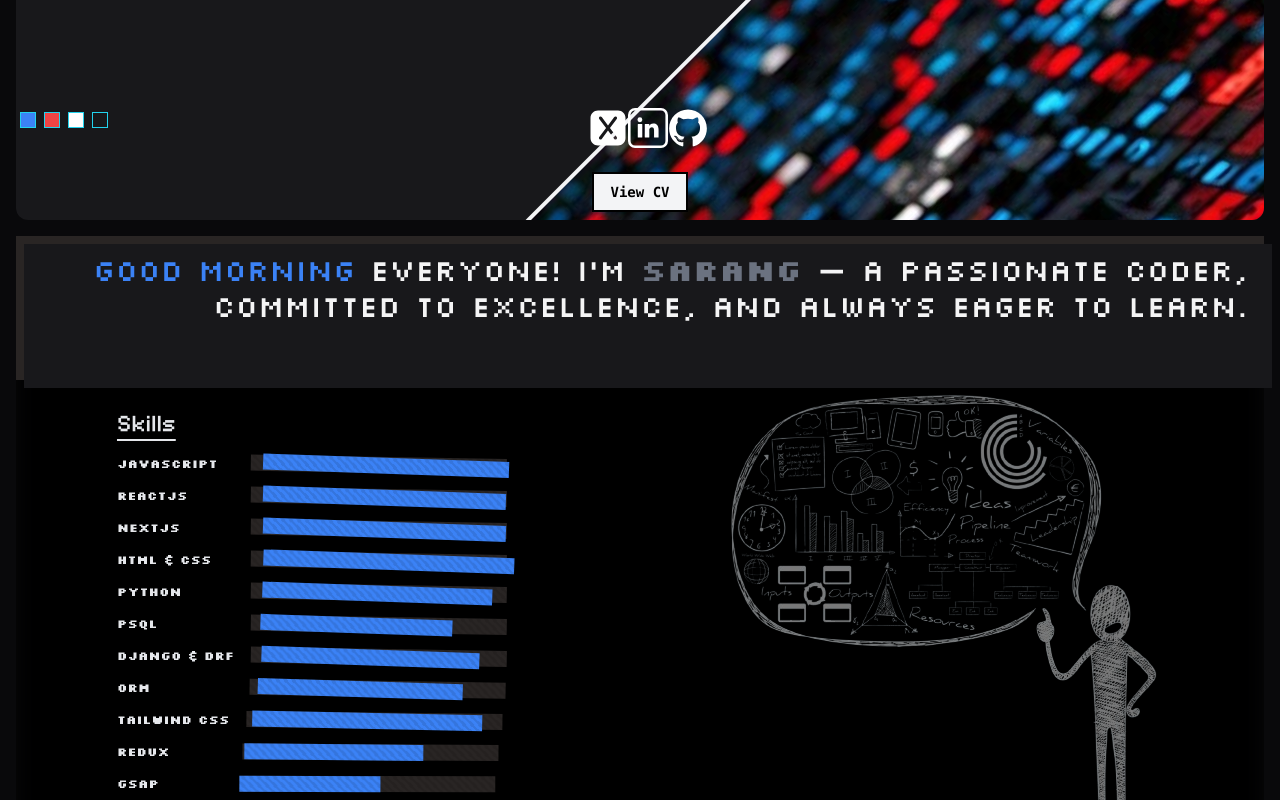
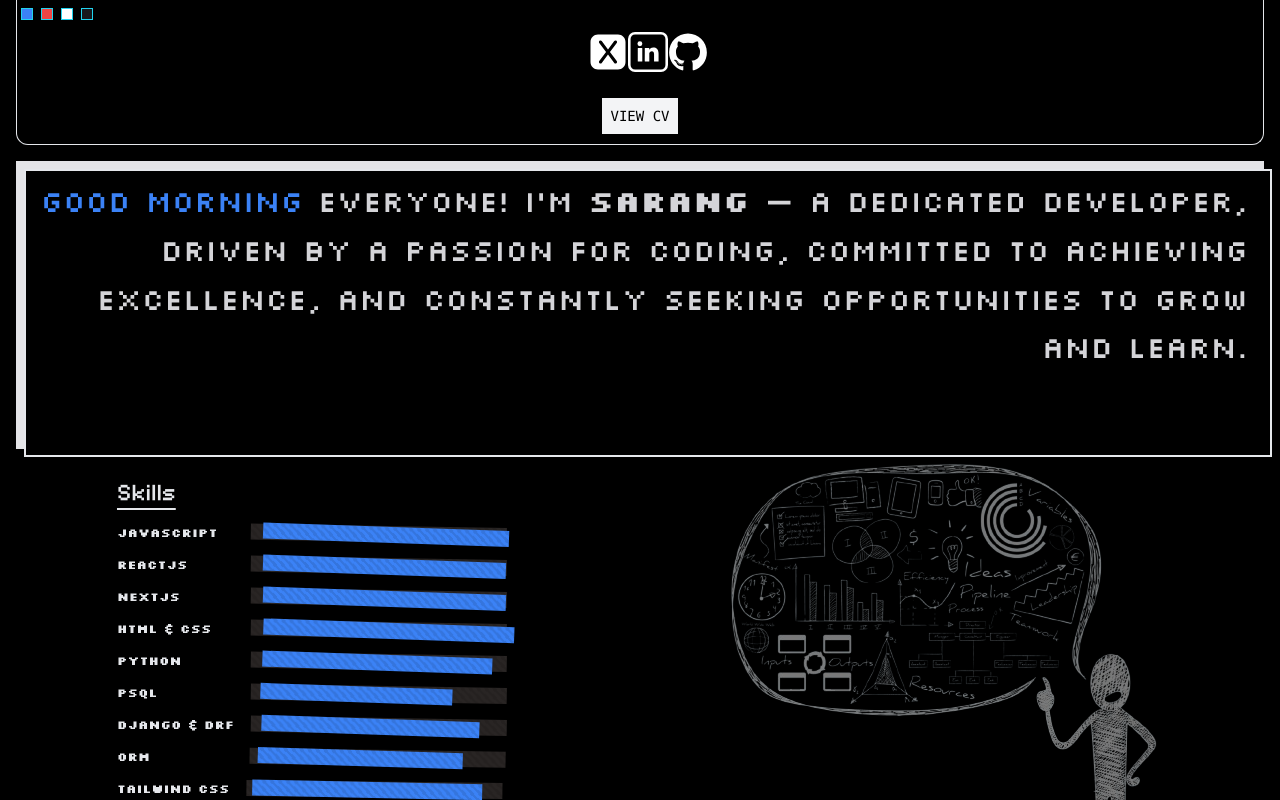
Before and after one commit to sarangk07/Portfolio-Latest, a Next.js app: page / in a window 1280 px wide. Shown: the top 800 px of the page. Built offline with nearby package versions, Linux system fonts and the light colour scheme; a web font is replaced by a local one.

Commit message:
style-changed

```diff
--- a/app/page.jsx
+++ b/app/page.jsx
@@ -4,10 +4,10 @@
 import { useEffect, useRef, useState,useCallback  } from 'react';
 import gsap from 'gsap';
 import { ScrollTrigger } from 'gsap/ScrollTrigger';
-import ChatBubble from './components/ChatBubble';
+// import ChatBubble from './components/ChatBubble';
 // import ContactButton from './components/ContactBtn';
 import Image from 'next/image';
-import AutoScrollImages from './components/AutoScrollImg';
+// import AutoScrollImages from './components/AutoScrollImg';
 
 
 export default function Home() {
@@ -178,17 +178,17 @@ export default function Home() {
 
       //animation for skill bars when theme is red-----------------------------------------------
       if (choiceTheme === 'red') {
-        const skillBars = document.querySelectorAll('.pixel-bar > div');
-        skillBars.forEach((bar) => {
-          gsap.to(bar, {
-            x: "5px",
-            duration: 1,
-            ease: "sine.inOut",
-            repeat: -1,
-            yoyo: true,
-            yoyoEase: "sine.inOut"
-          });
-        });
+        // const skillBars = document.querySelectorAll('.pixel-bar > div');
+        // skillBars.forEach((bar) => {
+        //   gsap.to(bar, {
+        //     x: "5px",
+        //     duration: 1,
+        //     ease: "sine.inOut",
+        //     repeat: -1,
+        //     yoyo: true,
+        //     yoyoEase: "sine.inOut"
+        //   });
+        // });
       } else {
         // Reset animation when theme is not red-----------------------------------------------
         const skillBars = document.querySelectorAll('.pixel-bar > div');
@@ -231,16 +231,16 @@ export default function Home() {
 
       <div
         ref={containerRef}
-        className={`relative cursor-default  backdrop-brightness-105 bg-blend-hard-light h-fit  font-medium  top-left-animation  ${choiceTheme == 'white' ? 'bg-zinc-100' :'bg-zinc-950'}`}
+        className={`relative cursor-default  backdrop-brightness-105 bg-blend-hard-light h-fit  font-medium  top-left-animation  ${choiceTheme == 'white' ? 'bg-zinc-100' :'bg-black'}`}
       >
 
         <div className={`h-1/5 md:h-3/5 flex flex-col w-full text-center ${choiceTheme == 'red' ?  'text-red-200' : choiceTheme == 'blue' ? 'text-blue-200' : choiceTheme == 'white' ? 'text-zinc-400' : 'text-gray-200'}`}>
           <div
             ref={titleRef}
-            className={`h-1/4 overflow-hidden backdrop-hue-rotate-90 backdrop-grayscale  backdrop-contrast-150 backdrop-blur-md backdrop-brightness-110 rounded-b-xl pt-28 ml-4 mr-4 ${choiceTheme == 'red' ?  'bg-red-600 text-zinc-900' : choiceTheme == 'blue' ? 'bg-blue-700 text-zinc-50' : choiceTheme == 'white' ? 'pt-28 bg-zinc-100 text-zinc-800' : ' pt-28 bg-zinc-900'}`}
+            className={`h-1/4 overflow-hidden backdrop-hue-rotate-90 backdrop-grayscale  backdrop-contrast-150 backdrop-blur-md backdrop-brightness-110 rounded-b-xl pt-9 ml-4 mr-4 ${choiceTheme == 'red' ?  'bg-red-600 text-zinc-900' : choiceTheme == 'blue' ? 'bg-blue-700 text-zinc-50' : choiceTheme == 'white' ? 'pt-28 bg-zinc-100 text-zinc-800' : '  bg-black hover:bg-zinc-950 border border-t-0'}`}
           >
 
-            {choiceTheme === 'white' || choiceTheme === 'dark' ? (
+            {/* {choiceTheme === 'white' || choiceTheme === 'dark' ? (
               <>
 
               </>
@@ -259,18 +259,18 @@ export default function Home() {
               <>
 
               </>
-            )}
+            )} */}
 
 
 
-            <div className='flex z-50 absolute left-1 top-28'>
-              <p onClick={()=> setChoiceTheme('blue')} className='w-4 h-4 bg-blue-500 mr-2 border border-cyan-400'/>
-              <p onClick={()=> setChoiceTheme('red')} className='w-4 h-4 bg-red-500 mr-2 border border-cyan-400'/>
-              <p onClick={()=> setChoiceTheme('white')} className='w-4 h-4 bg-white mr-2 border border-cyan-400'/>
-              <p onClick={()=> setChoiceTheme('dark')} className='w-4 h-4 bg-zinc-900 mr-2 border border-cyan-400'/>
+            <div className='flex z-50 absolute left-1 top-2'>
+              <p onClick={()=> setChoiceTheme('blue')} className='w-3 h-3 bg-blue-500 mr-2 border border-cyan-400'/>
+              <p onClick={()=> setChoiceTheme('red')} className='w-3 h-3 bg-red-500 mr-2 border border-cyan-400'/>
+              <p onClick={()=> setChoiceTheme('white')} className='w-3 h-3 bg-white mr-2 border border-cyan-400'/>
+              <p onClick={()=> setChoiceTheme('dark')} className='w-3 h-3 bg-zinc-900 mr-2 border border-cyan-400'/>
             </div>
 
-              {
+              {/* {
                 choiceTheme == 'white' ?
                 <>
                 </> :
@@ -278,7 +278,7 @@ export default function Home() {
                   <img className={` w-full border-y-4  ${choiceTheme == 'red' ?  'border-red-800 ' : choiceTheme == 'blue' ? 'border-blue-200' : choiceTheme == 'white' ? 'border-black blur-sm' : 'border-gray-100'} absolute -rotate-45 top-10 left-40 md:top-3 md:left-80 overflow-hidden -z-10 `} src="./pgG2.jpg" alt="" />
 
                 </>
-              }
+              } */}
             <div className=' flex md:mt-5 mt-0 ml-4 justify-center relative bottom-6'>
 
                 <svg
@@ -321,14 +321,14 @@ export default function Home() {
                 </svg>
                 </a>
               </div>
-              <button className={`relative px-4 mb-2 py-2  border-2 border-black hover:bg-black hover:text-white transition-colors duration-200 font-pixel text-sm ${choiceTheme == 'red' ?  'bg-red-600' : choiceTheme == 'blue' ? 'bg-blue-600' : choiceTheme == 'white' ? 'bg-zinc-200 border-zinc-500' : 'bg-gray-100 text-black hover:border-white'}`}>
+              <button className={`relative  px-2 mb-2 py-2  border-2 border-black hover:bg-black hover:text-white transition-colors duration-200 font-pixel text-sm ${choiceTheme == 'red' ?  'bg-red-600' : choiceTheme == 'blue' ? 'bg-blue-600' : choiceTheme == 'white' ? 'bg-zinc-200 border-zinc-500' : 'bg-gray-100 text-black hover:border-white'}`}>
               <a
-                className="font-mono font-bold"
+                className="font-mono"
                 href="https://drive.google.com/file/d/1UvJjKtmezPk-4623rI-QvvhJkL9jR-7K/view"
                 target="_blank"
                 rel="noopener noreferrer"
               >
-                View CV
+                VIEW CV
               </a>
               </button>
 
@@ -342,13 +342,13 @@ export default function Home() {
               ref={contactRef}
               className={` m-3${choiceTheme == 'white' ? 'h-4/4 md:w-3/3' : 'h-4/4 md:w-3/3 '}`}
             >
-              <div className={`relative h-52 md:h-36 text-right ${choiceTheme == 'white' ? 'bg-zinc-400' : 'bg-stone-800'}  p-4`}>
+              <div className={`relative h-52 md:h-72  text-right ${choiceTheme == 'white' ? 'bg-zinc-400' : 'bg-zinc-200'}  p-4`}>
 
-                <div className={`absolute -bottom-2 -right-2  w-full h-full ${choiceTheme == 'red' ?  'bg-red-700 ' : choiceTheme == 'blue' ? 'bg-blue-200' : choiceTheme == 'white' ? 'bg-zinc-200 text-zinc-500' : 'bg-zinc-900 '}`}></div>
+                <div className={`absolute -bottom-2 -right-2  w-full h-full ${choiceTheme == 'red' ?  'bg-red-700 ' : choiceTheme == 'blue' ? 'bg-blue-300' : choiceTheme == 'white' ? 'bg-zinc-200 text-zinc-500' : 'bg-black  border-2 '}`}></div>
 
-                <div className='relative font-silkscreen-regular flex flex-col justify-between font-semi-bold md:text-3xl  z-10 w-full h-full text-stone-900 overflow-y-scroll text-xl ' style={{ scrollbarWidth: 'none', msOverflowStyle: 'none' }}>
+                <div className='relative font-silkscreen-regular flex flex-col justify-between font-semi-bold md:text-3xl  z-10 w-full h-full text-stone-900 overflow-y-scroll text-md ' style={{ scrollbarWidth: 'none', msOverflowStyle: 'none' }}>
 
-                  <p className={`${choiceTheme == 'white' ? 'text-gray-500' : choiceTheme == 'dark' ? 'text-zinc-100' : 'text-stone-900'}`}><span className={`${timeTheme === 'morning' ? 'text-blue-500' : timeTheme === 'afternoon' ? 'text-orange-500' : 'text-zinc-500'} font-light `}>{greeting}</span> everyone! I'M <span className='font-bold text-gray-500'>Sarang </span>— a passionate coder, committed to excellence, and always eager to learn.</p>
+                  <p className={`leading-relaxed md:leading-relaxed ${choiceTheme == 'white' ? 'text-gray-500' : choiceTheme == 'dark' ? 'text-zinc-300' : 'text-stone-900'}`}><span className={`${timeTheme === 'morning' ? 'text-blue-500' : timeTheme === 'afternoon' ? 'text-orange-500' : 'text-zinc-500'} font-light `}>{greeting}</span> everyone! I'M <span className='font-bold '>Sarang </span>— a dedicated developer, driven by a passion for coding, committed to achieving excellence, and constantly seeking opportunities to grow and learn.</p>
 
                 </div>
               </div>
@@ -363,67 +363,67 @@ export default function Home() {
                   <div className='flex items-center justify-between'>
                     <span className='font-bold '>JavaScript</span>
                     <div className='relative ml-1 w-64 h-4  pixel-bar bg-stone-800'>
-                      <div className={`absolute pl-1 top-0 left-0 h-full  pixel-bar ${timeTheme === 'morning' ? 'bg-blue-500' : timeTheme === 'afternoon' ? 'bg-orange-500' : 'bg-zinc-500'} ${choiceTheme === 'red' ? 'animate-wave bg-red-600 animate-glow' : ''}`} style={{ width: '96%' }}></div>
+                      <div className={`absolute pl-1 top-0 left-0 h-full  pixel-bar ${timeTheme === 'morning' ? 'bg-blue-500' : timeTheme === 'afternoon' ? 'bg-orange-500' : 'bg-zinc-500'} ${choiceTheme === 'red' ? ' bg-red-600 animate-glow' : ''}`} style={{ width: '96%' }}></div>
                     </div>
                   </div>
                   <div className='flex items-center justify-between'>
                     <span className='font-bold'>Reactjs</span>
                     <div className='relative ml-1 w-64 h-4 pixel-bar bg-stone-800'>
-                      <div className={`absolute pl-1 top-0 left-0 h-full  pixel-bar ${timeTheme === 'morning' ? 'bg-blue-500' : timeTheme === 'afternoon' ? 'bg-orange-500' : 'bg-zinc-500'} ${choiceTheme === 'red' ? 'animate-wave bg-red-600 ' : ''}`} style={{ width: '95%' }}></div>
+                      <div className={`absolute pl-1 top-0 left-0 h-full  pixel-bar ${timeTheme === 'morning' ? 'bg-blue-500' : timeTheme === 'afternoon' ? 'bg-orange-500' : 'bg-zinc-500'} ${choiceTheme === 'red' ? ' bg-red-600 ' : ''}`} style={{ width: '95%' }}></div>
                     </div>
                   </div>
                   <div className='flex items-center justify-between'>
                     <span className='font-bold'>Nextjs</span>
                     <div className='relative ml-1 w-64 h-4 pixel-bar bg-stone-800'>
-                      <div className={`absolute  top-0 left-0 h-full  pixel-bar ${timeTheme === 'morning' ? 'bg-blue-500' : timeTheme === 'afternoon' ? 'bg-orange-500' : 'bg-zinc-500'} ${choiceTheme === 'red' ? 'animate-wave bg-red-600 animate-glow' : ''}`} style={{ width: '95%' }}></div>
+                      <div className={`absolute  top-0 left-0 h-full  pixel-bar ${timeTheme === 'morning' ? 'bg-blue-500' : timeTheme === 'afternoon' ? 'bg-orange-500' : 'bg-zinc-500'} ${choiceTheme === 'red' ? ' bg-red-600 animate-glow' : ''}`} style={{ width: '95%' }}></div>
                     </div>
                   </div>
                   <div className='flex items-center justify-between'>
                     <span className='font-bold'>HTML & CSS</span>
                     <div className='relative ml-1 w-64 h-4 pixel-bar bg-stone-800'>
-                      <div className={`absolute  top-0 left-0 h-full  pixel-bar ${timeTheme === 'morning' ? 'bg-blue-500' : timeTheme === 'afternoon' ? 'bg-orange-500' : 'bg-zinc-500'} ${choiceTheme === 'red' ? 'animate-wave bg-red-600 ' : ''}`} style={{ width: '98%' }}></div>
+                      <div className={`absolute  top-0 left-0 h-full  pixel-bar ${timeTheme === 'morning' ? 'bg-blue-500' : timeTheme === 'afternoon' ? 'bg-orange-500' : 'bg-zinc-500'} ${choiceTheme === 'red' ? ' bg-red-600 ' : ''}`} style={{ width: '98%' }}></div>
                     </div>
                   </div>
                   <div className='flex items-center justify-between'>
                     <span className='font-bold'>Python</span>
                     <div className='relative ml-1 w-64 h-4 pixel-bar bg-stone-800'>
-                      <div className={`absolute  top-0 left-0 h-full  pixel-bar ${timeTheme === 'morning' ? 'bg-blue-500' : timeTheme === 'afternoon' ? 'bg-orange-500' : 'bg-zinc-500'} ${choiceTheme === 'red' ? 'animate-wave bg-red-600 animate-glow' : ''}`} style={{ width: '90%' }}></div>
+                      <div className={`absolute  top-0 left-0 h-full  pixel-bar ${timeTheme === 'morning' ? 'bg-blue-500' : timeTheme === 'afternoon' ? 'bg-orange-500' : 'bg-zinc-500'} ${choiceTheme === 'red' ? ' bg-red-600 animate-glow' : ''}`} style={{ width: '90%' }}></div>
                     </div>
                   </div>
                   <div className='flex items-center justify-between'>
                     <span className='font-bold'>PSQL</span>
                     <div className='relative ml-1 w-64 h-4 pixel-bar bg-stone-800'>
-                      <div className={`absolute top-0 left-0 h-full  pixel-bar ${timeTheme === 'morning' ? 'bg-blue-500' : timeTheme === 'afternoon' ? 'bg-orange-500' : 'bg-zinc-500'} ${choiceTheme === 'red' ? 'animate-wave bg-red-600 ' : ''}`} style={{ width: '75%' }}></div>
+                      <div className={`absolute top-0 left-0 h-full  pixel-bar ${timeTheme === 'morning' ? 'bg-blue-500' : timeTheme === 'afternoon' ? 'bg-orange-500' : 'bg-zinc-500'} ${choiceTheme === 'red' ? ' bg-red-600 ' : ''}`} style={{ width: '75%' }}></div>
                     </div>
                   </div>
                   <div className='flex items-center justify-between'>
                     <span className='font-bold'>Django & DRF</span>
                     <div className='relative ml-1 w-64 h-4 pixel-bar bg-stone-800'>
-                      <div className={`absolute  top-0 left-0 h-full  pixel-bar ${timeTheme === 'morning' ? 'bg-blue-500' : timeTheme === 'afternoon' ? 'bg-orange-500' : 'bg-zinc-500'} ${choiceTheme === 'red' ? 'animate-wave bg-red-600 animate-glow' : ''}`} style={{ width: '85%' }}></div>
+                      <div className={`absolute  top-0 left-0 h-full  pixel-bar ${timeTheme === 'morning' ? 'bg-blue-500' : timeTheme === 'afternoon' ? 'bg-orange-500' : 'bg-zinc-500'} ${choiceTheme === 'red' ? ' bg-red-600 animate-glow' : ''}`} style={{ width: '85%' }}></div>
                     </div>
                   </div>
                   <div className='flex items-center justify-between'>
                     <span className='font-bold'>ORM</span>
                     <div className='relative ml-1 w-64 h-4 pixel-bar bg-stone-800'>
-                      <div className={`absolute  top-0 left-0 h-full  pixel-bar ${timeTheme === 'morning' ? 'bg-blue-500' : timeTheme === 'afternoon' ? 'bg-orange-500' : 'bg-zinc-500'} ${choiceTheme === 'red' ? 'animate-wave bg-red-600 ' : ''}`} style={{ width: '80%' }}></div>
+                      <div className={`absolute  top-0 left-0 h-full  pixel-bar ${timeTheme === 'morning' ? 'bg-blue-500' : timeTheme === 'afternoon' ? 'bg-orange-500' : 'bg-zinc-500'} ${choiceTheme === 'red' ? ' bg-red-600 ' : ''}`} style={{ width: '80%' }}></div>
                     </div>
                   </div>
                   <div className='flex items-center justify-between'>
                     <span className='font-bold'>Tailwind CSS</span>
                     <div className='relative ml-1 w-64 h-4 pixel-bar bg-stone-800'>
-                      <div className={`absolute  top-0 left-0 h-full  pixel-bar ${timeTheme === 'morning' ? 'bg-blue-500' : timeTheme === 'afternoon' ? 'bg-orange-500' : 'bg-zinc-500'} ${choiceTheme === 'red' ? 'animate-wave bg-red-600 animate-glow' : ''}`} style={{ width: '90%' }}></div>
+                      <div className={`absolute  top-0 left-0 h-full  pixel-bar ${timeTheme === 'morning' ? 'bg-blue-500' : timeTheme === 'afternoon' ? 'bg-orange-500' : 'bg-zinc-500'} ${choiceTheme === 'red' ? ' bg-red-600 animate-glow' : ''}`} style={{ width: '90%' }}></div>
                     </div>
                   </div>
                   <div className='flex items-center justify-between'>
                     <span className='font-bold'>Redux</span>
                     <div className='relative ml-1 w-64 h-4 pixel-bar bg-stone-800'>
-                      <div className={`absolute  top-0 left-0 h-full  pixel-bar ${timeTheme === 'morning' ? 'bg-blue-500' : timeTheme === 'afternoon' ? 'bg-orange-500' : 'bg-zinc-500'} ${choiceTheme === 'red' ? 'animate-wave bg-red-600 ' : ''}`} style={{ width: '70%' }}></div>
+                      <div className={`absolute  top-0 left-0 h-full  pixel-bar ${timeTheme === 'morning' ? 'bg-blue-500' : timeTheme === 'afternoon' ? 'bg-orange-500' : 'bg-zinc-500'} ${choiceTheme === 'red' ? ' bg-red-600 ' : ''}`} style={{ width: '70%' }}></div>
                     </div>
                   </div>
                   <div className='flex items-center justify-between'>
                     <span className='font-bold hover:font-extrabold'>GSAP</span>
                     <div className='relative ml-1 w-64 h-4 pixel-bar bg-stone-800'>
-                      <div className={`absolute  top-0 left-0 h-full  pixel-bar ${timeTheme === 'morning' ? 'bg-blue-500' : timeTheme === 'afternoon' ? 'bg-orange-500' : 'bg-zinc-500'} ${choiceTheme === 'red' ? 'animate-wave bg-red-600 animate-glow' : ''}`} style={{ width: '55%' }}></div>
+                      <div className={`absolute  top-0 left-0 h-full  pixel-bar ${timeTheme === 'morning' ? 'bg-blue-500' : timeTheme === 'afternoon' ? 'bg-orange-500' : 'bg-zinc-500'} ${choiceTheme === 'red' ? ' bg-red-600 animate-glow' : ''}`} style={{ width: '55%' }}></div>
                     </div>
                   </div>
 
@@ -461,7 +461,7 @@ export default function Home() {
             </div>
           </div>
         </div>
-        <div className={`h-2/5 text-gray-200 m-2 rounded-lg  font-pixelify-sans text-2xl ${choiceTheme == 'red' ?  'bg-black' : choiceTheme == 'blue' ? 'bg-black' : choiceTheme == 'white' ? 'bg-zinc-200 text-gray-900' : 'bg-stone-900 text-gray-200'}`}>
+        <div className={`h-2/5 text-gray-200 m-2 rounded-lg  font-pixelify-sans text-2xl ${choiceTheme == 'red' ?  'bg-black' : choiceTheme == 'blue' ? 'bg-black' : choiceTheme == 'white' ? 'bg-zinc-200 text-gray-900' : 'bg-black text-gray-200 border-t-4'}`}>
           <div className="m-4 ">
             <p className={`${choiceTheme == 'white' ? 'text-zinc-500' : ''} flex items-center justify-center mb-5`}>
              My Projects
```
